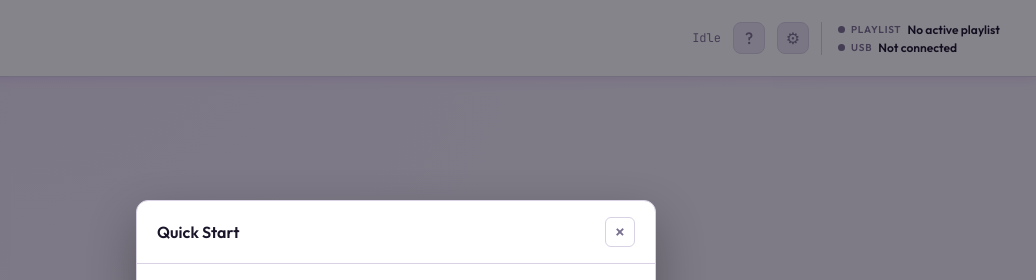
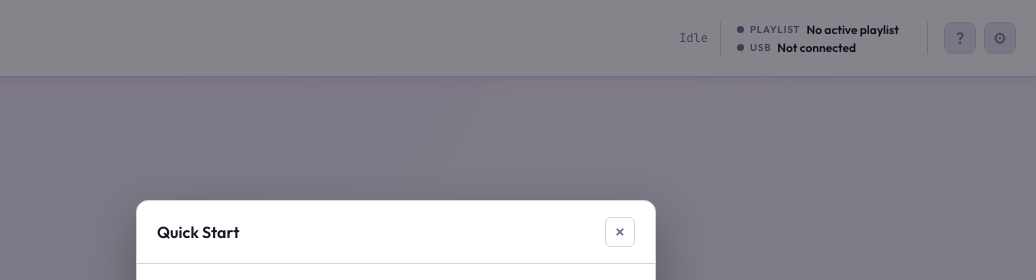
Before and after one commit to haivala/dj-usb-tkit, a website with bundled scripts: page vanilla-ui/index.html in a window 1280 px wide. Shown: the top 280 px of the page, 244-1280 px from the left. Built offline with nearby package versions, Linux system fonts and the light colour scheme.

Commit message:
change the UI screenshot

```diff
--- a/vanilla-ui/index.html
+++ b/vanilla-ui/index.html
@@ -42,8 +42,6 @@
     </h1>
     <div class="status-wrap">
       <div class="status" id="statusText">Idle</div>
-      <button class="help-btn" id="helpBtn" data-tooltip="Help" aria-label="Help">?</button>
-      <button class="settings-btn" id="settingsBtn" data-tooltip="Settings" aria-label="Settings">&#9881;</button>
       <div class="header-export-stack">
         <div class="playlist-badge inactive" id="playlistBadge">
           <span class="playlist-header-dot"></span>
@@ -55,6 +53,10 @@
           <span class="header-stat-label">USB</span>
           <span class="header-stat-value" id="usbNameBadgeLabel">Not connected</span>
         </div>
+      </div>
+      <div class="header-utility-group">
+        <button class="help-btn" id="helpBtn" data-tooltip="Help" aria-label="Help">?</button>
+        <button class="settings-btn" id="settingsBtn" data-tooltip="Settings" aria-label="Settings">&#9881;</button>
       </div>
     </div>
   </header>
--- a/vanilla-ui/styles.css
+++ b/vanilla-ui/styles.css
@@ -309,6 +309,14 @@ body.library-onboarding {
   box-shadow: 0 0 8px var(--accent-glow);
 }
 
+.header-utility-group {
+  display: flex;
+  align-items: center;
+  gap: 8px;
+  padding-left: 16px;
+  border-left: 1px solid var(--line);
+}
+
 /* ── header export stack (active playlist over connected USB) ── */
 /* Two compact single-line rows stacked in one narrow column -- no taller
    than the logo governing the topbar's height. Each row's dot sits next
```
Also changed, not shown: docs/assets/DJ-USB-Tkit.png.
